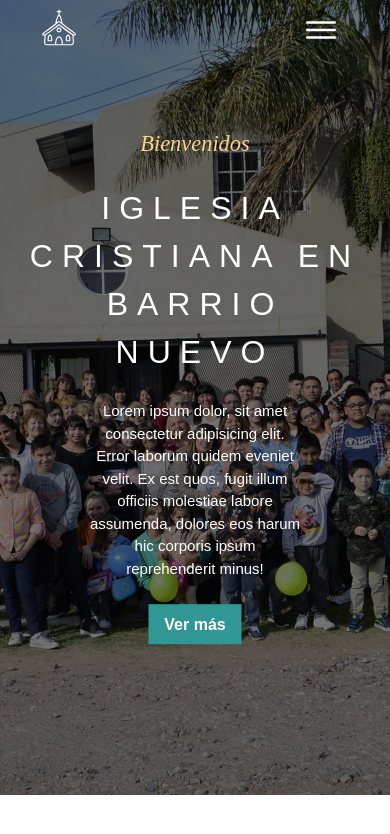
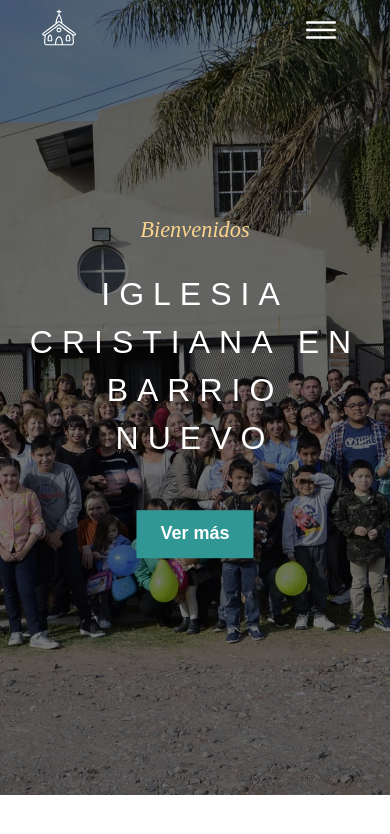
Before and after one commit to Agus9217/church-project, a Next.js app: page / in a window 390 px wide. Shown: the top 834 px of the page. Built offline with nearby package versions, Linux system fonts and the light colour scheme.

Commit message:
arreglando responsive

```diff
--- a/src/app/components/hero/Hero.tsx
+++ b/src/app/components/hero/Hero.tsx
@@ -66,12 +66,14 @@ export const Hero = () => {
           animate={{ opacity: 1, y: 0 }}
           transition={{ duration: 1, type: 'linear' }}
           mx={'auto'}
+          display={{ base: 'none', md: 'block' }}
         >
           Lorem ipsum dolor, sit amet consectetur adipisicing elit. Error laborum quidem eveniet velit. Ex est quos, fugit illum officiis molestiae labore assumenda, dolores eos harum hic corporis ipsum reprehenderit minus!
         </MotionComponent>
         <MotionComponent
           my={6}
           as={Button}
+          size={'lg'}
           colorScheme={'teal'}
           initial={{ opacity: 0, y: 30 }}
           animate={{ opacity: 1, y: 0 }}
```
